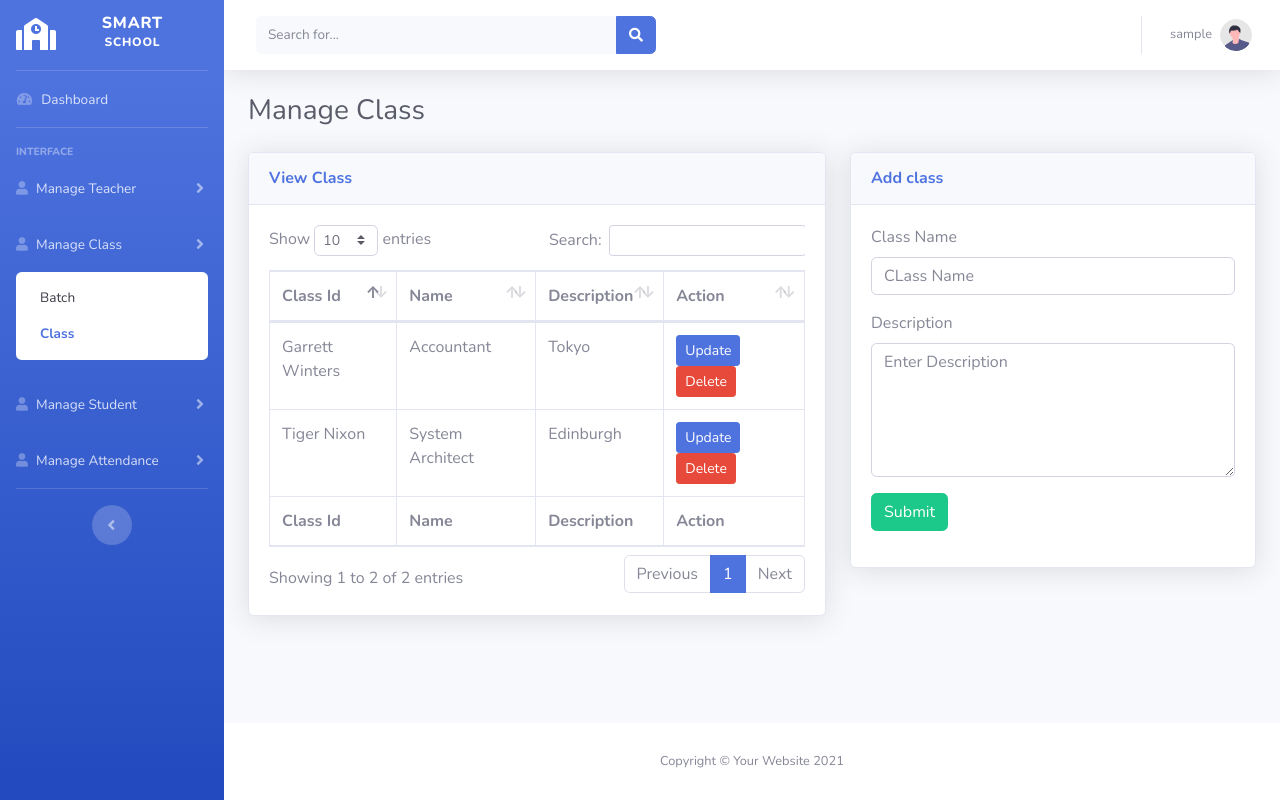
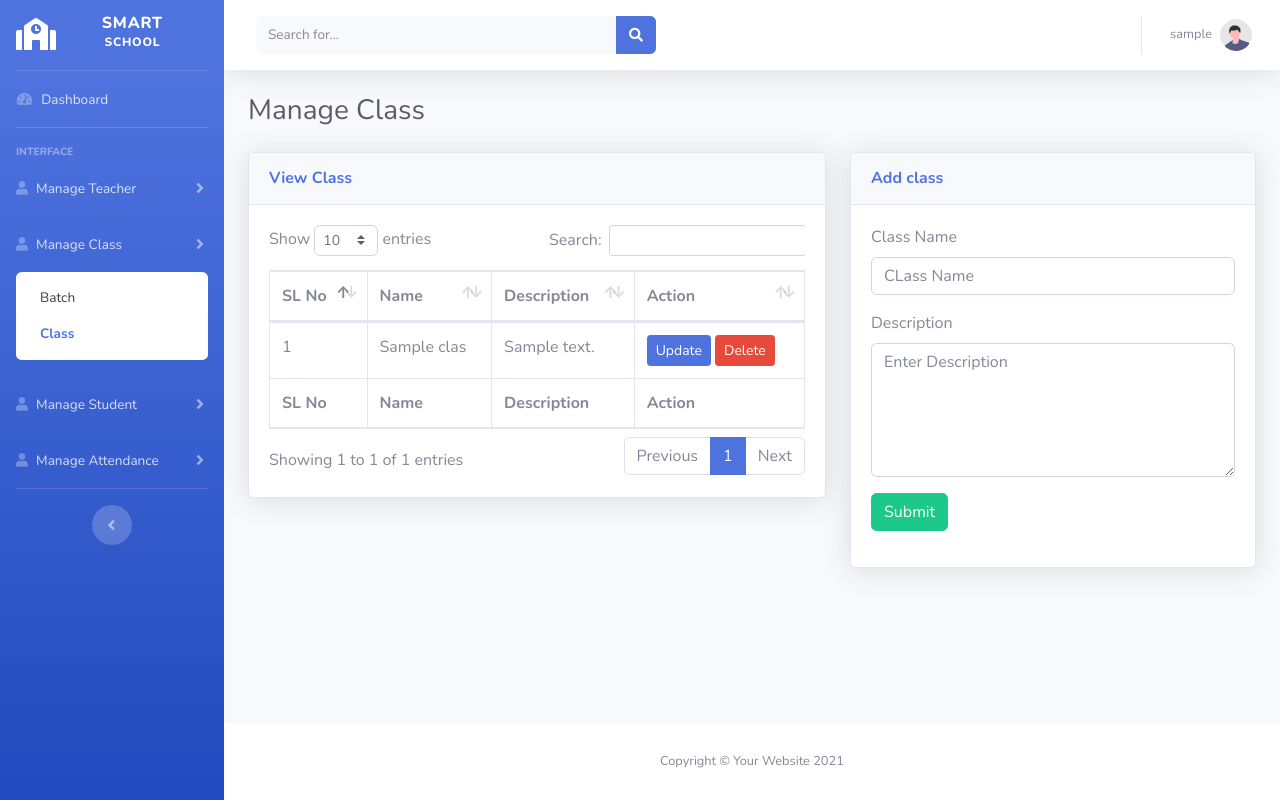
Before and after one commit to DEV-ASHANAUR/attendance-management-system, a PHP site: page /view-class.php in a window 1280 px wide. Run offline with PHP 8.4, Linux system fonts and the light colour scheme; the visitor is signed in with stand-in values (Sample User, id 1); tables that the repository leaves empty or names only in its code hold one stand-in row (values such as "Sample post"); some libraries are stand-ins or nearby versions.

Commit message:
class add and view done

```diff
--- a/main.php
+++ b/main.php
@@ -122,8 +122,29 @@
                 return false;
             }
         }
+        //view batch
         public function viewBatch(){
             $this->sql = "SELECT * FROM `batch`";
+            $this->result = $this->con->query($this->sql);
+            if($this->result == true){
+                return $this->result;
+            }else{
+                return false;
+            }
+        }
+        //add class
+        public function addClass($class_name,$description){
+            $this->sql = "INSERT INTO `class`(`class_name`, `class_description`) VALUES ('$class_name','$description')";
+            $this->result = $this->con->query($this->sql);
+            if($this->result == true){
+                return true;
+            }else{
+                return false;
+            }
+        }
+        //view class
+        public function viewClass(){
+            $this->sql = "SELECT * FROM `class`";
             $this->result = $this->con->query($this->sql);
             if($this->result == true){
                 return $this->result;
--- a/view-class.php
+++ b/view-class.php
@@ -2,6 +2,9 @@
     $page = "manage_class";
     $sub_page = "view_class";
     include("header.php");
+    include "main.php";
+    $obj = new Main();
+    $data = $obj->viewClass();
 ?>
 
 <!-- Begin Page Content -->
@@ -17,12 +20,30 @@ $sub_page = "view_class";
                 <div class="card-header py-3">
                     <h6 class="m-0 font-weight-bold text-primary">View Class</h6>
                 </div>
+                <?php
+                    if(isset($_SESSION['msg']['addTeacher'])){
+                        ?>
+                            <script type="text/javascript">
+                                toastr.success("<?php echo Flass_data::show_error();?>");
+                            </script>
+                        <?php
+                        }
+                    ?>
+                    <?php
+                    if(isset($_SESSION['msg']['teacher_error'])){
+                        ?>
+                            <script type="text/javascript">
+                                toastr.error("<?php echo Flass_data::show_error();?>");
+                            </script>
+                        <?php
+                    }
+                ?>
                 <div class="card-body">
                     <div class="table-responsive">
                         <table class="table table-bordered" id="dataTable" width="100%" cellspacing="0">
                             <thead>
                                 <tr>
-                                    <th>Class Id</th>
+                                    <th>SL No</th>
                                     <th>Name</th>
                                     <th>Description</th>
                                     <th>Action</th>
@@ -30,32 +51,32 @@ $sub_page = "view_class";
                             </thead>
                             <tfoot>
                                 <tr>
-                                    <th>Class Id</th>
+                                    <th>SL No</th>
                                     <th>Name</th>
                                     <th>Description</th>
                                     <th>Action</th>
                                 </tr>
                             </tfoot>
                             <tbody>
+                                <?php
+                                    if($data->num_rows > 0){
+                                        $i = 1;
+                                        while($row = $data->fetch_object()){
+                                            ?>
                                                 <tr>
-                                    <td>Tiger Nixon</td>
-                                    <td>System Architect</td>
-                                    <td>Edinburgh</td>
+                                                    <td><?php echo $i; ?></td>
+                                                    <td><?php echo $row->class_name; ?></td>
+                                                    <td><?php echo $row->class_description; ?></td>
                                                     <td>
                                                         <a href="#" class="btn btn-sm btn-primary">Update</a>
                                                         <a href="#" class="btn btn-sm btn-danger">Delete</a>
                                                     </td>
                                                 </tr>
-                                <tr>
-                                    <td>Garrett Winters</td>
-                                    <td>Accountant</td>
-                                    <td>Tokyo</td>
-                                    <td>
-                                        <a href="#" class="btn btn-sm btn-primary">Update</a>
-                                        <a href="#" class="btn btn-sm btn-danger">Delete</a>
-                                    </td>
-                                </tr>
-
+                                            <?php
+                                            $i++;
+                                        }
+                                    }
+                                ?>
                             </tbody>
                         </table>
                     </div>
@@ -68,17 +89,17 @@ $sub_page = "view_class";
                     <h6 class="m-0 font-weight-bold text-primary">Add class</h6>
                 </div>
                 <div class="card-body">
-                    <form action="" method="post">
+                    <form action="add-class.php" method="post">
                         <div class="form-group">
                             <label for="name">Class Name</label>
-                            <input type="text"  class="form-control" placeholder="CLass Name" />
+                            <input type="text" name="class_name" class="form-control" placeholder="CLass Name" />
                         </div>
                         <div class="form-group">
                             <label for="name">Description</label>
-                            <textarea name="description" class="form-control" rows="5" placeholder="Enter Description"></textarea>
+                            <textarea name="class_description" class="form-control" rows="5" placeholder="Enter Description"></textarea>
                         </div>
                         <div class="form-group">
-                            <input type="submit"  class="btn btn-success"  />
+                            <input type="submit" name="submit" class="btn btn-success"  />
                         </div>
                     </form>
                 </div>
```
Also changed, not shown: add-class.php (added, +19 -0 lines). Lines whose indentation alone changed are shown as unchanged.
